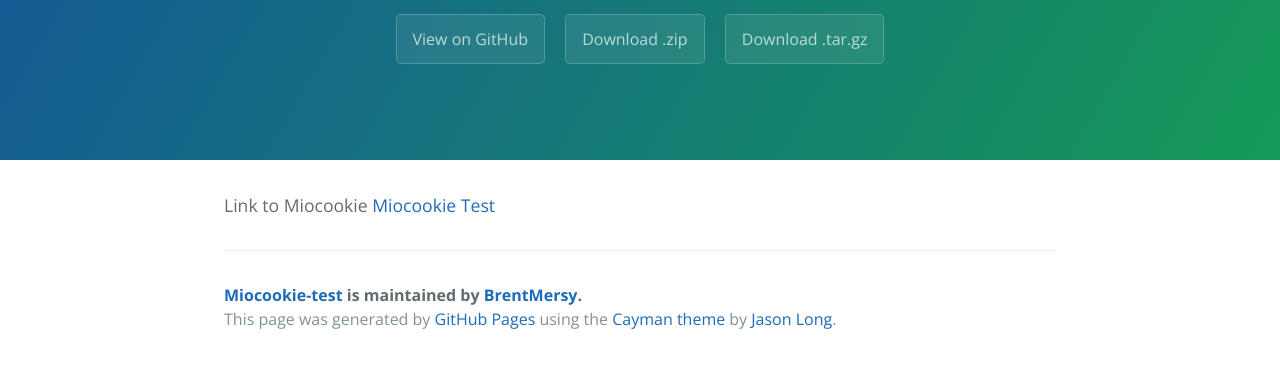
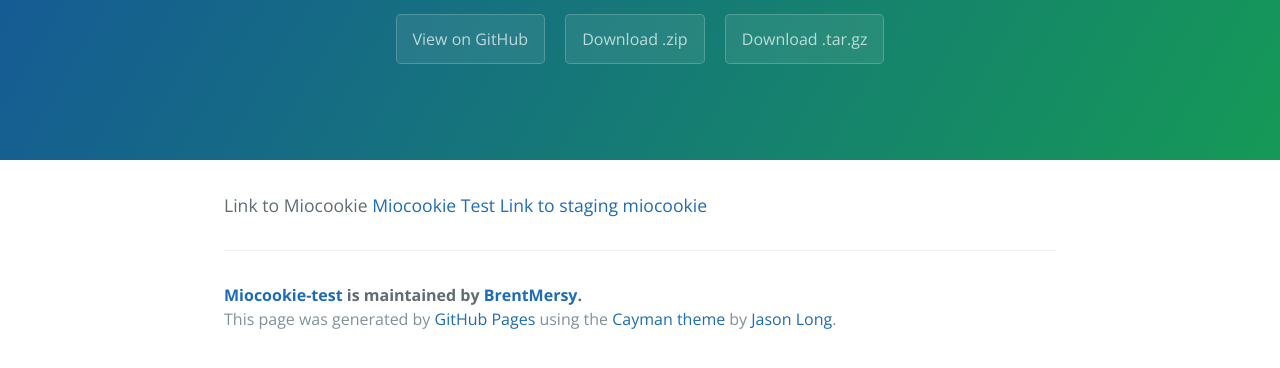
Before and after one commit to BrentMersy/miocookie-test, a plain HTML site: page index.html in a window 1280 px wide. Shown: the part 176-544 px from the top of the page. Drawn offline with nearby package versions, Linux system fonts and the light colour scheme.

```diff
--- a/index.html
+++ b/index.html
@@ -19,7 +19,8 @@
     </section>
 
     <section class="main-content">
-      <p>Link to Miocookie <a href="https://miovision.com/miocookie-test-page/">Miocookie Test</a></p>
+      <p>Link to Miocookie <a href="https://miovision.com/miocookie-test-page/">Miocookie Test</a>
+<a href="http://miovision.staging.wpengine.com/miocookie-test-page">Link to staging miocookie</a></p>
 
       <footer class="site-footer">
         <span class="site-footer-owner"><a href="https://github.com/BrentMersy/miocookie-test">Miocookie-test</a> is maintained by <a href="https://github.com/BrentMersy">BrentMersy</a>.</span>
--- a/params.json
+++ b/params.json
@@ -1 +1 @@
-{"name":"Miocookie-test","tagline":"","body":"Link to Miocookie [Miocookie Test](https://miovision.com/miocookie-test-page/)","google":"","note":"Don't delete this file! It's used internally to help with page regeneration."}
+{"name":"Miocookie-test","tagline":"","body":"Link to Miocookie [Miocookie Test](https://miovision.com/miocookie-test-page/)\r\n[Link to staging miocookie](http://miovision.staging.wpengine.com/miocookie-test-page)","google":"","note":"Don't delete this file! It's used internally to help with page regeneration."}
```
